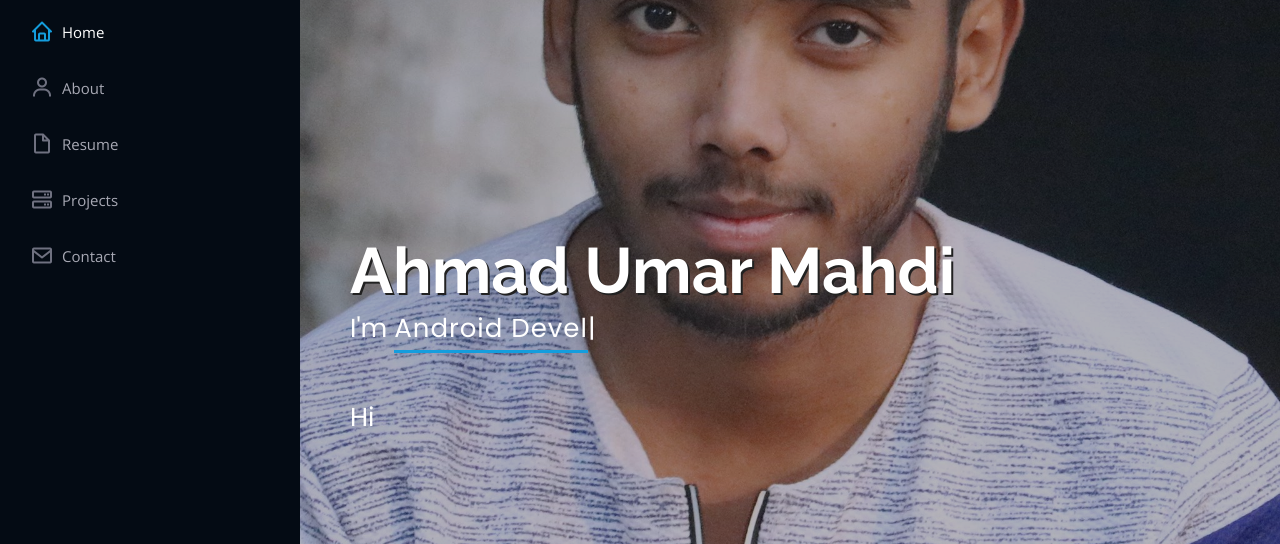
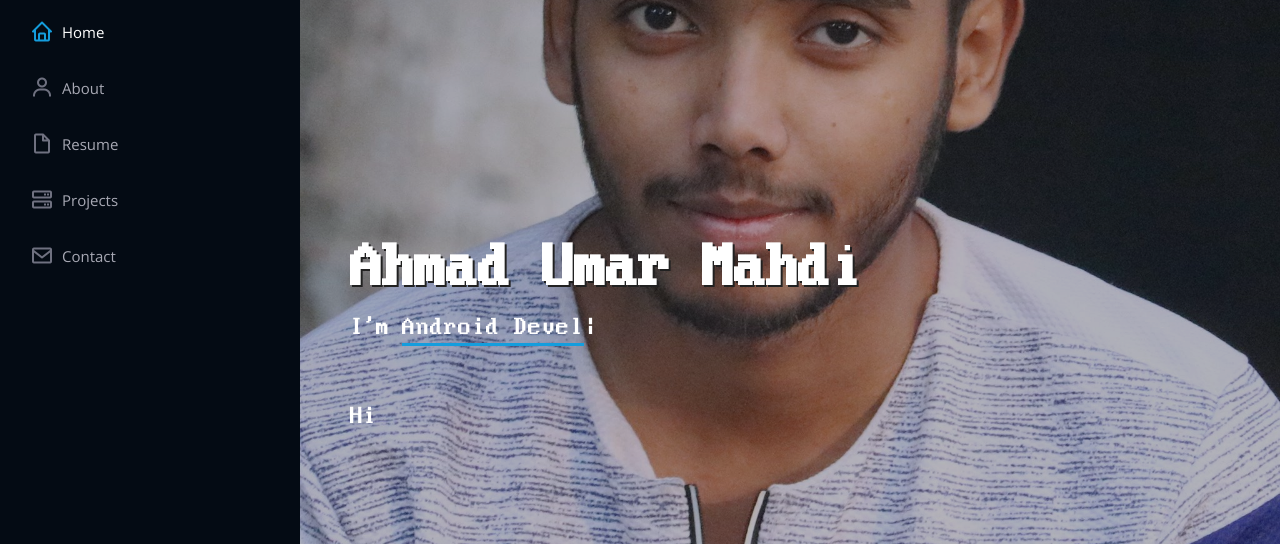
Before and after one commit to YaminMahdi/portfolio, a plain HTML site: page index.html in a window 1280 px wide. Shown: the part 253-797 px from the top of the page. Drawn offline with nearby package versions, Linux system fonts and the light colour scheme; no server answers.

Commit message:
Update style.css

```diff
--- a/css/style.css
+++ b/css/style.css
@@ -1,6 +1,10 @@
 body {
   font-family: "Open Sans", sans-serif;
   color: #272829;
+}
+@font-face {
+  font-family: clacon;
+  src:url("/font/clacon.ttf") format('woff2');
 }
 
 a {
@@ -227,9 +231,11 @@ h6 {
   min-width: 300px;
   margin-left: 350px;
 
+
 }
 
 #hero h1 {
+  font-family: clacon;
   font-size: 64px;
   font-weight: 700;
   line-height: 56px;
@@ -243,7 +249,8 @@ h6 {
   color: #fff;
   margin-bottom: 50px;
   font-size: 26px;
-  font-family: "Poppins", sans-serif;
+  font-family: clacon;
+
 
 }
 
```
